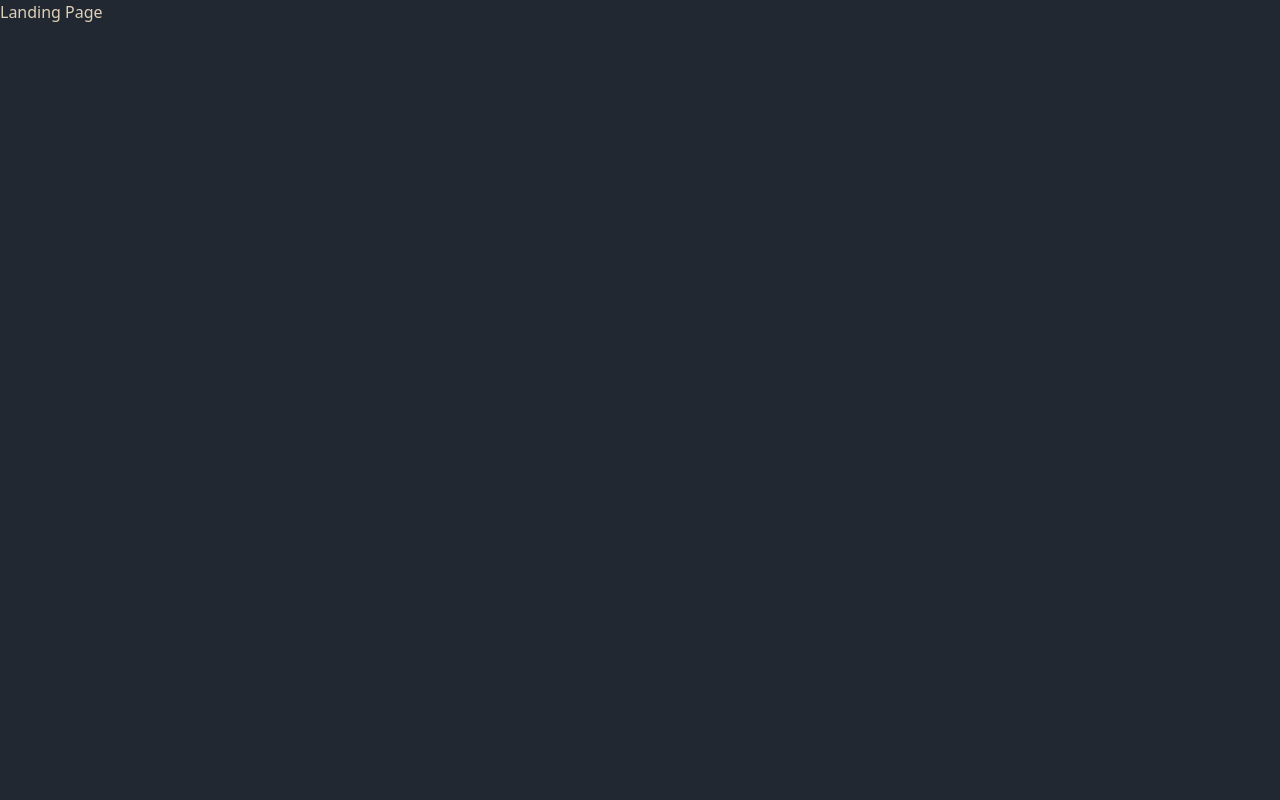
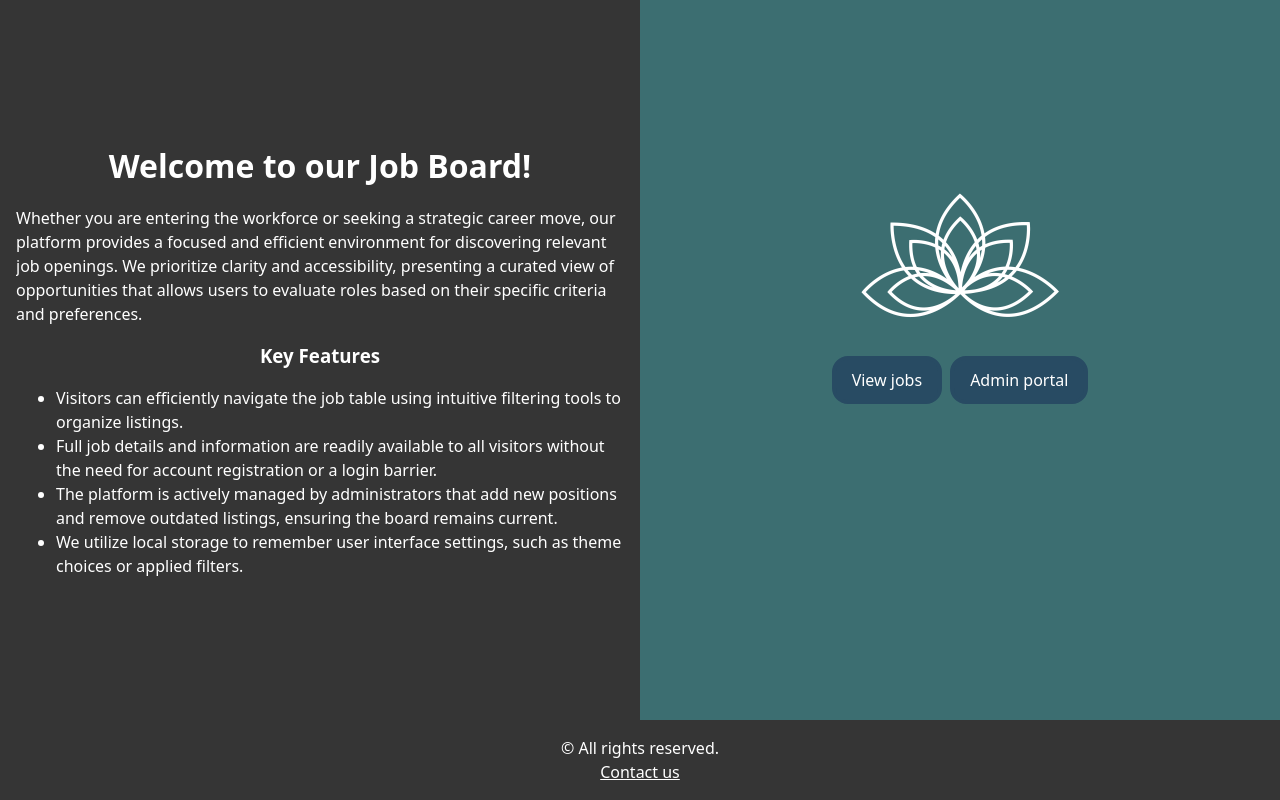
Before and after one commit to iulianroman9/job-board, a React (Vite) app: page / in a window 1280 px wide. Built offline with nearby package versions, Linux system fonts and the light colour scheme.

Commit message:
created landing page, added footer to app, styling

```diff
--- a/index.html
+++ b/index.html
@@ -2,9 +2,9 @@
 <html lang="en">
   <head>
     <meta charset="UTF-8" />
-    <link rel="icon" type="image/svg+xml" href="/logo.png" />
+    <link rel="icon" type="image/svg+xml" href="/32x32.png" />
     <meta name="viewport" content="width=device-width, initial-scale=1.0" />
-    <title>Job board</title>
+    <title>Job Board</title>
   </head>
   <body>
     <div id="root"></div>
--- a/src/App.css
+++ b/src/App.css
@@ -0,0 +1,15 @@
+.app {
+  display: flex;
+  flex-direction: column;
+  justify-content: space-between;
+  min-height: 100vh;
+}
+
+.footer {
+  text-align: center;
+  padding: 1rem;
+}
+
+.contact-link {
+  color: var(--text);
+}
--- a/src/App.jsx
+++ b/src/App.jsx
@@ -1,7 +1,18 @@
+import "./App.css";
 import { Outlet } from "react-router";
-
+import { NavLink } from "react-router";
 function App() {
-  return <Outlet />;
+  return (
+    <div className="app">
+      <Outlet />
+      <footer className="footer">
+        <p>&copy; All rights reserved.</p>
+        <NavLink to="/contact" className="contact-link">
+          Contact us
+        </NavLink>
+      </footer>
+    </div>
+  );
 }
 
 export default App;
--- /dev/null
+++ b/src/components/Landing/Landing.css
@@ -0,0 +1,69 @@
+.landing-page {
+  display: grid;
+  grid-template-columns: 1fr 1fr;
+  flex: 2;
+}
+
+.landing-page-description {
+  margin: 1rem;
+  display: flex;
+  flex-direction: column;
+  justify-content: center;
+  align-items: center;
+  gap: 1rem;
+  overflow-y: auto;
+}
+
+#main-heading {
+  text-align: center;
+}
+
+.landing-page-navigation {
+  background-color: var(--stormy-teal);
+  display: flex;
+  flex-direction: column;
+  justify-content: center;
+  align-items: center;
+}
+
+.landing-navlinks-container {
+  display: flex;
+  flex-wrap: wrap;
+  justify-content: center;
+  gap: 0.5rem;
+  margin-bottom: 10rem;
+}
+
+.landing-page-link {
+  text-align: center;
+  box-sizing: border-box;
+  text-decoration: none;
+  color: var(--text);
+  background-color: var(--yale-blue);
+  padding: 0.5rem 1rem;
+  border-radius: 1rem;
+  transition: all 0.3s ease;
+  border: 0.25rem solid var(--yale-blue);
+}
+
+.landing-page-link:hover {
+  background-color: var(--dust-grey);
+  color: var(--graphite);
+}
+
+@media (max-width: 320px) {
+  .landing-page {
+    grid-template-columns: 1fr;
+  }
+
+  .landing-page-description {
+    position: absolute;
+    overflow: hidden;
+    clip: rect(0 0 0 0);
+    height: 1px;
+    width: 1px;
+    margin: -1px;
+    padding: 0;
+    border: 0;
+  }
+}
--- a/src/components/Landing/index.jsx
+++ b/src/components/Landing/index.jsx
@@ -1,5 +1,64 @@
+import "./Landing.css";
+import { NavLink } from "react-router";
+
 function Landing() {
-  return <div>Landing Page</div>;
+  return (
+    <>
+      <main className="landing-page" aria-labelledby="main-heading">
+        <div className="landing-page-description">
+          <h1 id="main-heading">Welcome to our Job Board!</h1>
+          <p>
+            Whether you are entering the workforce or seeking a strategic career
+            move, our platform provides a focused and efficient environment for
+            discovering relevant job openings. We prioritize clarity and
+            accessibility, presenting a curated view of opportunities that
+            allows users to evaluate roles based on their specific criteria and
+            preferences.
+          </p>
+          <h3 id="key-features-heading">Key Features</h3>
+          <ul aria-labelledby="key-features-heading">
+            <li>
+              <p>
+                Visitors can efficiently navigate the job table using intuitive
+                filtering tools to organize listings.
+              </p>
+            </li>
+            <li>
+              <p>
+                Full job details and information are readily available to all
+                visitors without the need for account registration or a login
+                barrier.
+              </p>
+            </li>
+            <li>
+              <p>
+                The platform is actively managed by administrators that add new
+                positions and remove outdated listings, ensuring the board
+                remains current.
+              </p>
+            </li>
+            <li>
+              <p>
+                We utilize local storage to remember user interface settings,
+                such as theme choices or applied filters.
+              </p>
+            </li>
+          </ul>
+        </div>
+        <nav className="landing-page-navigation">
+          <img src="/logo.png" alt="logo"></img>
+          <div className="landing-navlinks-container">
+            <NavLink to="/dashboard" className="landing-page-link">
+              View jobs
+            </NavLink>
+            <NavLink to="/admin" className="landing-page-link">
+              Admin portal
+            </NavLink>
+          </div>
+        </nav>
+      </main>
+    </>
+  );
 }
 
 export default Landing;
--- a/src/index.css
+++ b/src/index.css
@@ -1,17 +1,18 @@
 :root {
-  --color-slate: #393e46;
-  --color-dark-slate: #222831;
-  --color-beige: #dfd0b8;
-  --color-dark-beige: #948979;
+  /* https://coolors.co/palette/353535-3c6e71-ffffff-d9d9d9-284b63 */
+  --graphite: #353535;
+  --stormy-teal: #3c6e71;
+  --dust-grey: #d9d9d9;
+  --yale-blue: #284b63;
+
+  color-scheme: light dark;
+
+  color: white;
+  background-color: var(--graphite);
 
   font-family: system-ui, Avenir, Helvetica, Arial, sans-serif;
   line-height: 1.5;
   font-weight: 400;
-
-  color-scheme: light dark;
-  color: var(--color-beige);
-  background-color: var(--color-dark-slate);
-
   font-synthesis: none;
   text-rendering: optimizeLegibility;
   -webkit-font-smoothing: antialiased;
```
Also changed, not shown: public/32x32.png (added), public/logo.png.
